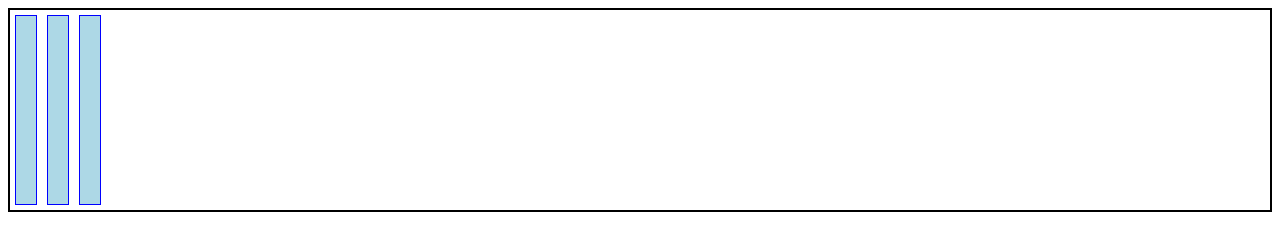
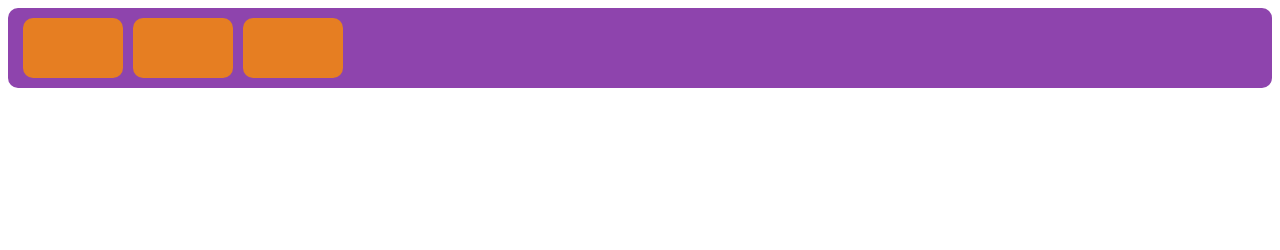
Before and after one commit to brunazpessoa/Trabalho_FlexBox, a plain HTML site: page trabalho_flexbox/index.html in a window 1280 px wide. Drawn offline with Linux system fonts and the light colour scheme.

Commit message:
Update style.css

```diff
--- a/trabalho_flexbox/style.css
+++ b/trabalho_flexbox/style.css
@@ -1,17 +1,26 @@
-  .container {
-            display: flex;
-            border: 2px solid black;
-            height: 200px;
-            margin-bottom: 20px;
-        }
-        .item {
-            background-color: lightblue;
-            border: 1px solid blue;
-            padding: 10px;
-            margin: 5px;
-            text-align: center;
-        }
+.body {
+    display: flex;
+    justify-content: center;
+    align-items: center;
+    height: 100vh;
+    margin: 0;
+    background-color: #f8f8f8;
+}
 
+.container {
+    display: flex;
+    background-color: #8e44ad; /* Cor roxa do container */
+    padding: 10px;
+    border-radius: 10px;
+}
+
+.item {
+    background-color: #e67e22; /* Cor laranja dos itens */
+    width: 100px;
+    height: 60px;
+    margin: 0 5px;
+    border-radius: 10px;
+}
 /* flex-direction */
 .flex-direction {
     flex-direction: row; /* Alinha itens horizontalmente (padrão) */
```
